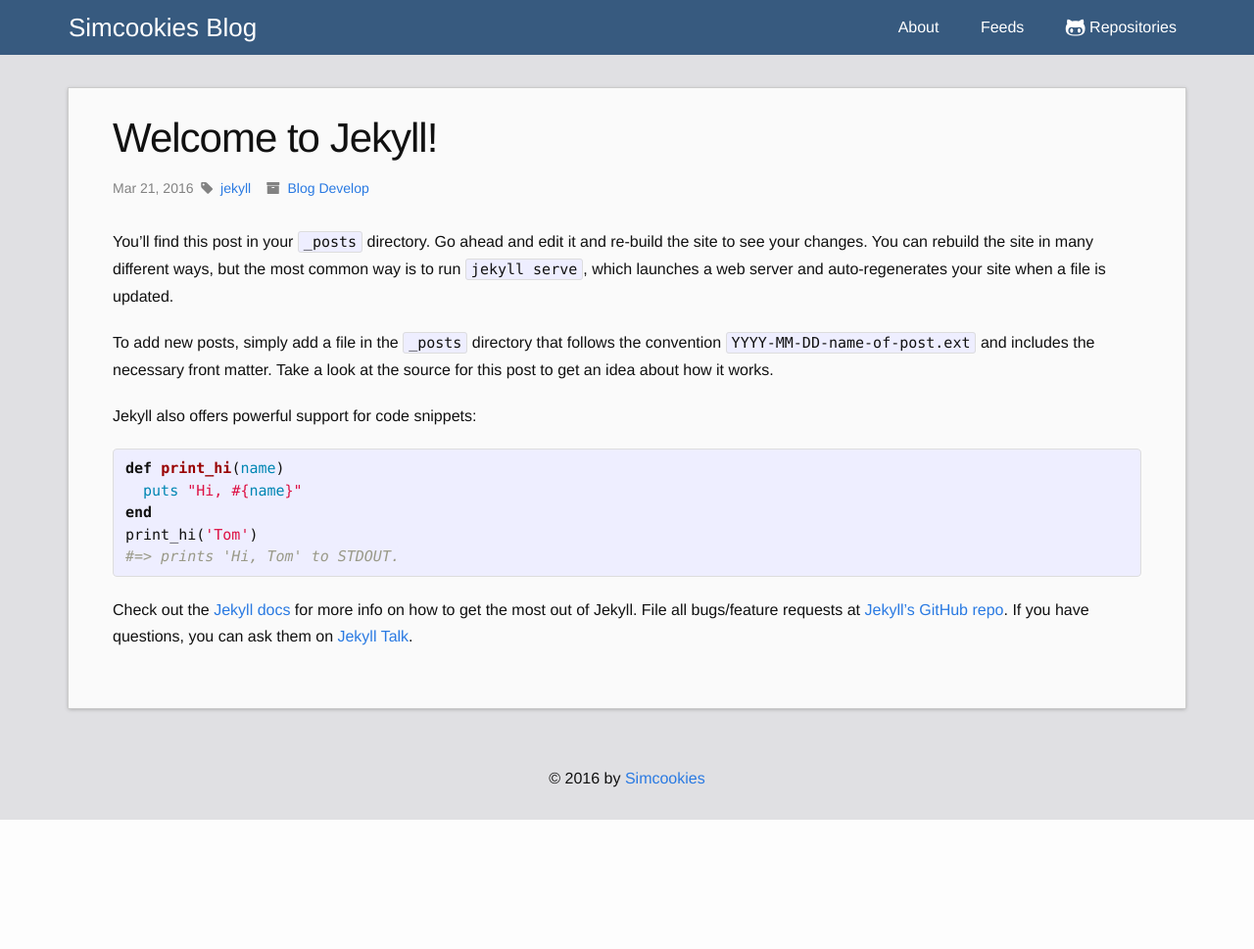
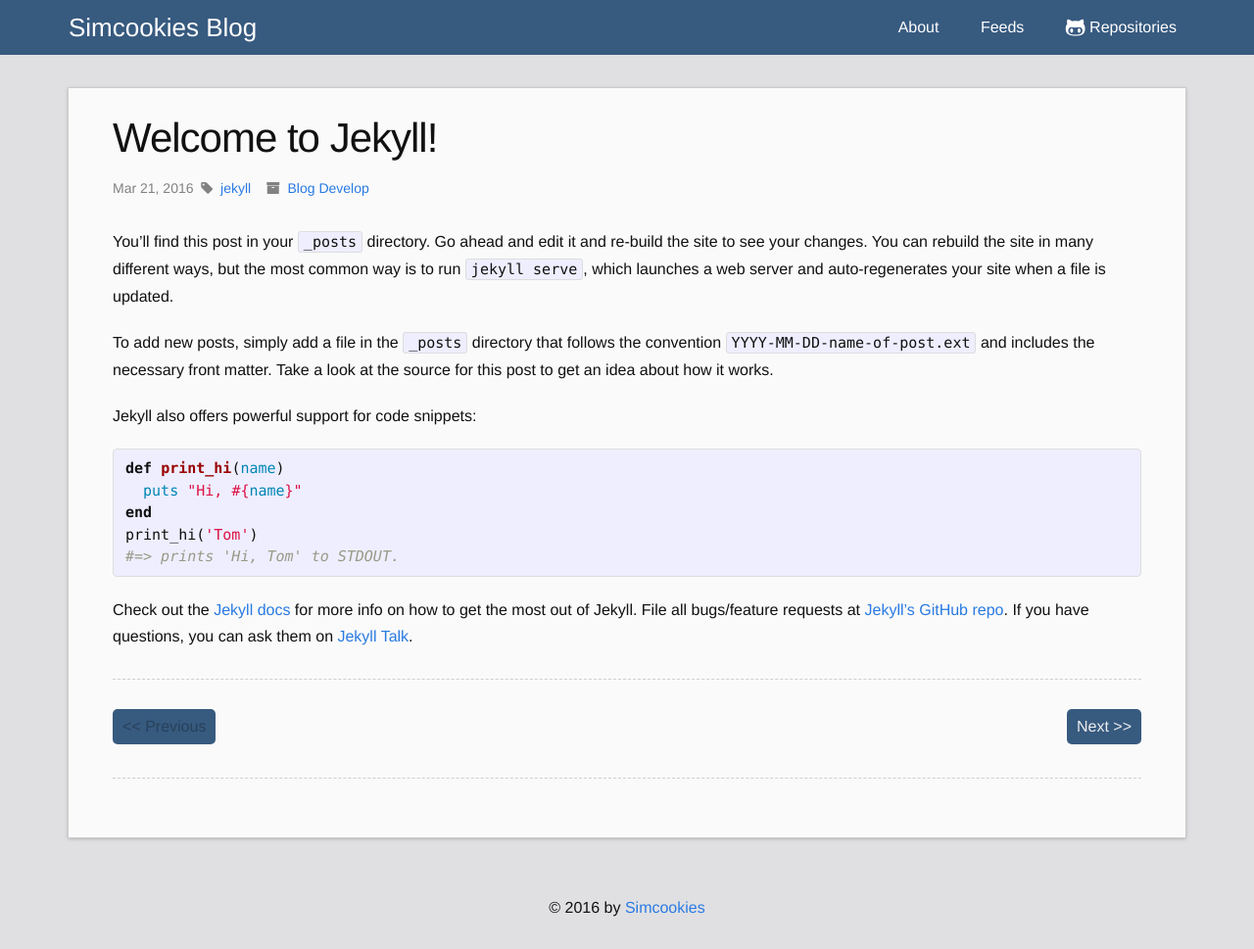
Before and after one commit to Simcookies/gitio, a Jekyll site: the page built from _posts/2016-03-21-welcome-to-jekyll.markdown, in a window 1280 px wide and 969 px high. Shown: the whole window at 98% size. Built offline with Jekyll 4.4.1, drawn with Linux system fonts in a browser that asks for light colours; nearby versions of some CDN libraries; Markdown is read by kramdown in place of the engine named in the settings; comment, search, counter and statistics services are not loaded.

Commit message:
Add next and previous button

```diff
--- a/_layouts/post.html
+++ b/_layouts/post.html
@@ -24,6 +24,27 @@
     {{ content }}
   </div>
 
+  <hr>
+
+  <div class="post-nav">
+    {% if page.previous %}
+    <a href="{{ page.previous.url }}" class="left link">
+    {% else %}
+    <a class="left unlink">
+    {% endif %}
+      << Previous
+    </a>
+
+    {% if page.next %}
+    <a href="{{ page.next.url }}" class="right link">
+    {% else %}
+    <a class="right unlink">
+    {% endif %}
+      Next >>
+    </a>
+  </div>
+
+  <hr>
   {% unless page.uncomments %}
     {% include disqus_comment.html %}
   {% endunless %}
--- a/_sass/_layout.scss
+++ b/_sass/_layout.scss
@@ -343,3 +343,34 @@
 	line-height: 27px;
     }
 }
+
+.post-nav {
+    margin-bottom: 100px;
+
+    .left,
+    .right {
+	background: $bg-header-color;
+	padding: 6px 10px;
+	border-radius: 5px;
+    }
+
+    .left {
+	float: left;
+    }
+
+    .right {
+	float: right;
+    }
+
+    .link {
+	color: #eee;
+
+	&:hover {
+	    background: lighten($bg-header-color, 10%);
+	}
+    }
+
+    .unlink {
+	color: darken($bg-header-color, 10%);
+    }
+}
```
